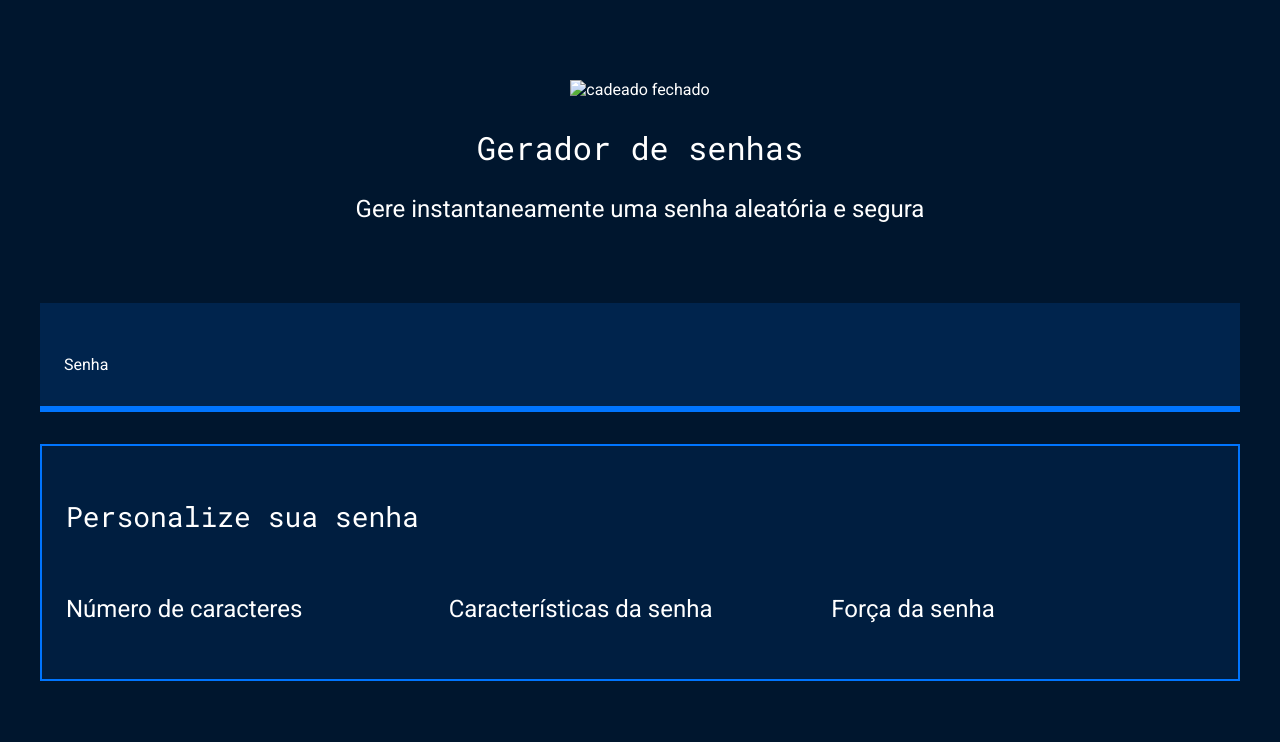
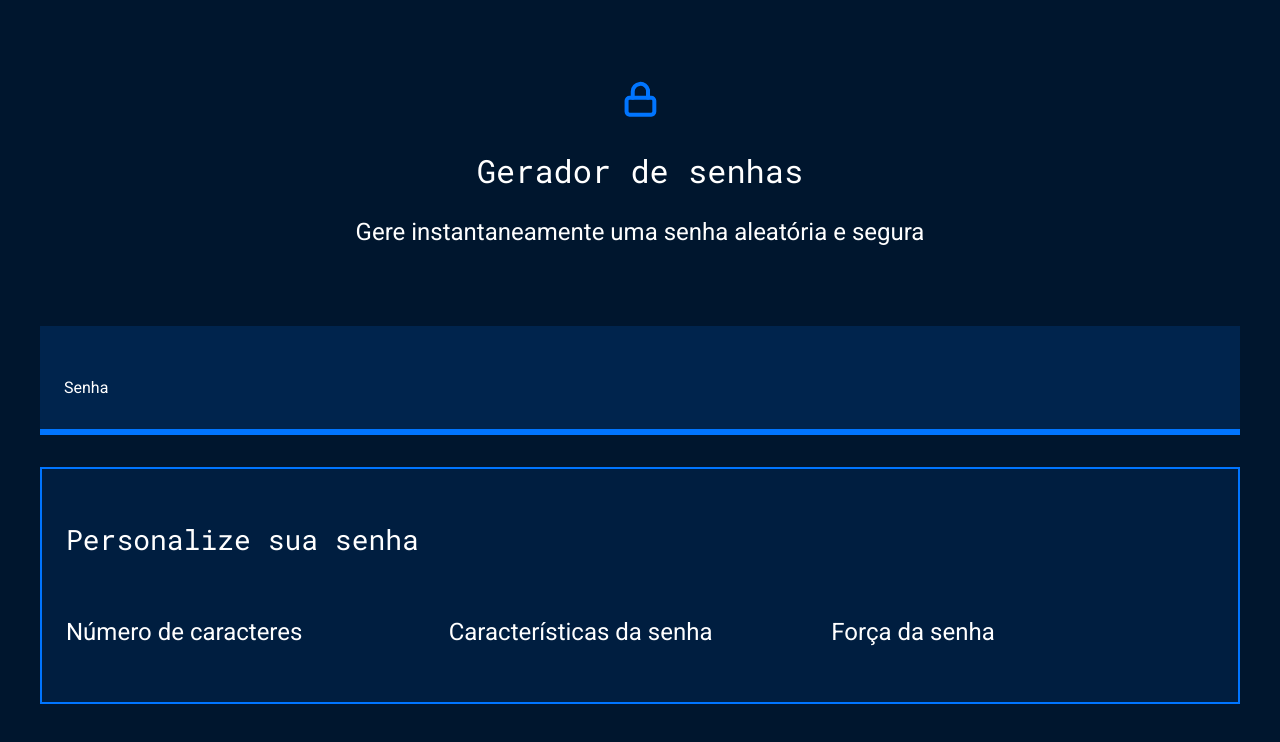
Before and after one commit to ferschine/Gerador-de-senha, a plain HTML site: page index.html in a window 1280 px wide. Drawn offline with Linux system fonts and the light colour scheme.

Commit message:
Update index.html

```diff
--- a/index.html
+++ b/index.html
@@ -11,7 +11,7 @@
 <body>
     <section class="conteudo">
         <div class="conteudo-titulo">
-            <img src="unlock(2).svg" alt="cadeado fechado">
+            <img src="unlock.svg" alt="cadeado fechado">
             <h2 class="titulo-principal">Gerador de senhas</h2>
             <h3 class="titulo-secundario">Gere instantaneamente uma senha aleatória e segura</h3>
         </div>
```
